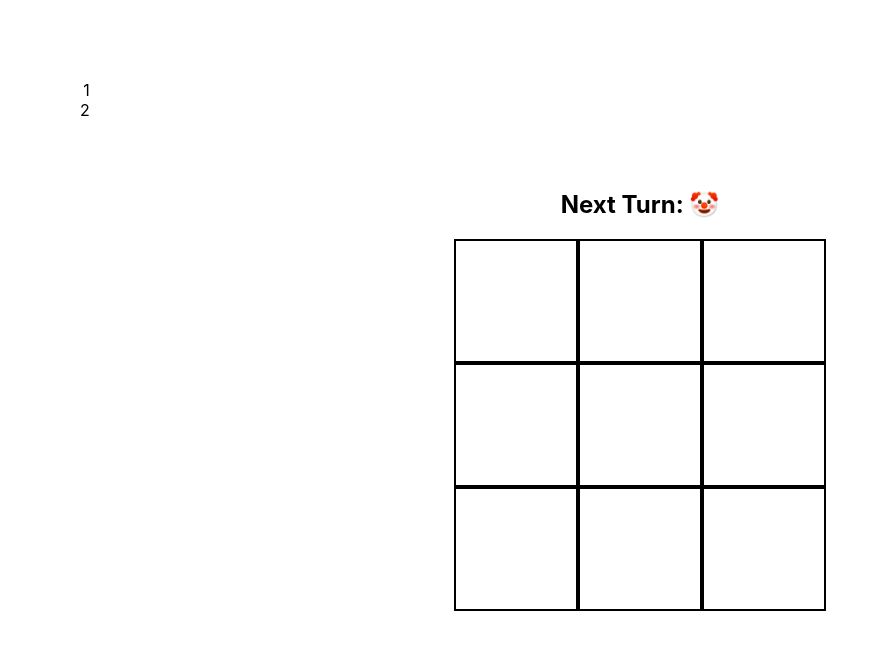
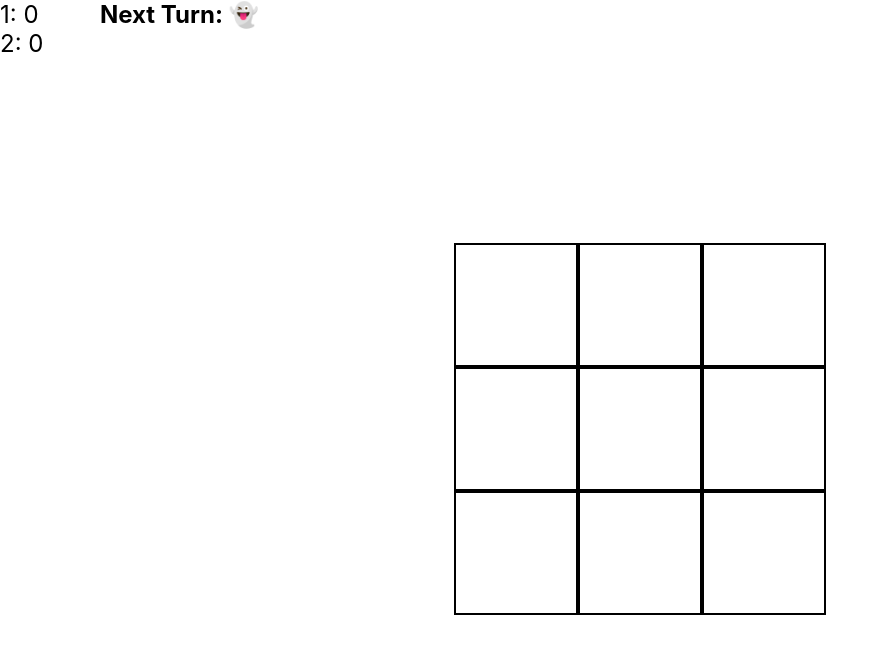
Before and after one commit to aleks1232123/emoji-tic-tac-toe-classes-reactjs, a React (Create React App) app: page / in a window 1280 px wide. Shown: the top 654 px of the page, without its empty margins (0-888 px from the left). Built offline with nearby package versions, Linux system fonts and the light colour scheme; the HTML template or start-up script is replaced by a standard one.

Commit message:
Add new components RestartButton & StatusBoard, move State to compnent App

```diff
--- a/src/App.js
+++ /dev/null
@@ -1,28 +0,0 @@
-import './App.css';
-import Board from './components/Board/Board';
-import Scoreboard from './components/Scoreboard/Scoreboard';
-
-function App() {
-
-  let charactersList = ['👻', '💀', '😈', '👹', '🤡', '💩', '👽', '👾', '🤖', '🎃'];
-  let gameCharacters = [];
-
-  while (true){
-    let firstChar = Math.round(Math.random()*(charactersList.length - 1));
-    let secChar = Math.round(Math.random()*(charactersList.length - 1));
-    if (firstChar !== secChar){
-      gameCharacters.push(charactersList[firstChar], charactersList[secChar]);
-      break;
-    };
-    continue;
-  }
-
-  return (
-    <div className="App">
-      <Scoreboard />
-      <Board characters={gameCharacters}/>
-    </div>
-  );
-}
-
-export default App;
--- /dev/null
+++ b/src/App.jsx
@@ -0,0 +1,116 @@
+import './App.css';
+import { Component } from 'react'
+import Board from './components/Board/Board';
+import Scoreboard from './components/Scoreboard/Scoreboard';
+import StatusBoard from './components/StatusBoard/StatusBoard';
+import RestartButton from './components/RestartButton/RestartButton';
+
+export default class App extends Component {
+
+  constructor(props){
+    super(props);
+    this.state = {  boardState: [[null, null, null],
+                                [null, null, null],
+                                [null, null, null]],
+                    gameStatus: this.gameCharacters[0],
+                    score: [0,0],
+                  };
+  }
+
+  charactersList = ['👻', '💀', '😈', '👹', '🤡', '💩', '👽', '👾', '🤖', '🎃'];
+  gameCharacters = ['👻', '💀'];
+  gameColorScheme = [[null, null, null], [null, null, null], [null, null, null]];
+
+  handleClick = (adr) => {
+    let newBoardState = [[...this.state.boardState[0]], [...this.state.boardState[1]], [...this.state.boardState[2]]];
+    let newGameStatus = this.state.gameStatus;
+    if (this.state.boardState[adr[0]][adr[2]] === null && this.calculateWinner(this.state.boardState) === 1){
+      newBoardState[adr[0]][adr[2]] = this.state.gameStatus;
+      newGameStatus = this.state.gameStatus === this.gameCharacters[0] ?  this.gameCharacters[1] : this.gameCharacters[0];
+    }
+    this.setState({ ...this.state, boardState: newBoardState, gameStatus: newGameStatus });
+  }
+
+  handleRestart = () => {
+    this.setState({ ...this.state,
+                    boardState: [[null, null, null],
+                                  [null, null, null],
+                                  [null, null, null]],
+                    gameStatus: this.gameCharacters[0]});
+    this.gameColorScheme = [[null, null, null], [null, null, null], [null, null, null]];
+  }
+
+  changeScore = (num) => {
+    let newScore = [...this.state.score];
+    newScore[num] += 1;
+    this.setState({...this.state, score: newScore});
+  }
+
+  calculateWinner = (boardState) => {
+    let nullCounter = 0;
+    for (let i = 0; i < boardState.length; i++){
+      if (boardState[i][0] && boardState[i][0] === boardState[i][1] && boardState[i][0] === boardState[i][2]){
+        this.gameColorScheme[i][0] = this.gameColorScheme[i][1] = this.gameColorScheme[i][2] = 1;
+        //this.changeScore(this.gameCharacters.indexOf(boardState[i][0]));
+        return boardState[i][0];
+      }
+      if (boardState[0][i] && boardState[0][i] === boardState[1][i] && boardState[0][i] === boardState[2][i]){
+        this.gameColorScheme[0][i] = this.gameColorScheme[1][i] = this.gameColorScheme[2][i] = 1;
+        //this.changeScore(this.gameCharacters.indexOf(boardState[0][i]));
+        return boardState[0][i];
+      }
+      if (boardState[0][i] === null || boardState[1][i] === null || boardState[2][i] === null){
+        nullCounter += 1;
+      }
+    }
+    if (boardState[0][0] && boardState[0][0] === boardState[1][1] && boardState[0][0] === boardState[2][2]){
+      this.gameColorScheme[0][0] = this.gameColorScheme[1][1] = this.gameColorScheme[2][2] = 1;
+      //this.changeScore(this.gameCharacters.indexOf(boardState[0][0]));
+      return boardState[0][0];
+    }
+    if (boardState[0][2] && boardState[0][2] === boardState[1][1] && boardState[0][2] === boardState[2][0]){
+      this.gameColorScheme[0][2] = this.gameColorScheme[1][1] = this.gameColorScheme[2][0] = 1;
+      //this.changeScore(this.gameCharacters.indexOf(boardState[0][2]));
+      return boardState[0][2];
+    }
+    console.log(nullCounter);
+    if (nullCounter > 0) return 1 //продолжение игры
+    else return 0;
+  }
+
+  render() {
+
+    const winner = this.calculateWinner(this.state.boardState);
+    let status;
+    if (winner === this.gameCharacters[0] || winner === this.gameCharacters[1]) {
+      status = 'The Winner Is ' + winner;
+      //console.log(this.gameColorScheme);
+    } else if (winner === 1) {
+      status = "Next Turn: " + (this.state.gameStatus);
+      //console.log(this.props.gameColorScheme);
+    } else {
+      status = "It's a Draw";
+    }
+    console.log(status);
+
+    // while (true){
+    //   let firstChar = Math.round(Math.random()*(this.charactersList.length - 1));
+    //   let secChar = Math.round(Math.random()*(this.charactersList.length - 1));
+    //   if (firstChar !== secChar){
+    //     this.gameCharacters.push(this.charactersList[firstChar], this.charactersList[secChar]);
+    //     break;
+    //   };
+    //   continue;
+    // }
+
+    return (
+      <div className="App">
+        <Scoreboard score={this.state.score}/>
+        <StatusBoard status={status}/>
+        <Board characters={this.gameCharacters} onClick={(i) => {this.handleClick(i)}} state={this.state} gameColorScheme={this.gameColorScheme}/>
+        <RestartButton winner={winner} onClick={() => this.handleRestart()}/>
+      </div>
+    );
+  }
+
+}
--- a/src/components/Board/Board.jsx
+++ b/src/components/Board/Board.jsx
@@ -3,90 +3,15 @@ import BoardRow from '../BoardRow/BoardRow'
 
 export default class Board extends Component {
 
-  constructor(props){
-    super(props);
-    this.state = { boardState: [[null, null, null],
-                                [null, null, null],
-                                [null, null, null]],
-                    gameStatus: this.props.characters[0]};
-  }
-
-  gameColorScheme = [[null, null, null], [null, null, null], [null, null, null]];
-
-  handleClick = (adr) => {
-    let newBoardState = [[...this.state.boardState[0]], [...this.state.boardState[1]], [...this.state.boardState[2]]];
-    let newGameStatus = this.state.gameStatus;
-    if (this.state.boardState[adr[0]][adr[2]] === null && this.calculateWinner(this.state.boardState) === 1){
-      newBoardState[adr[0]][adr[2]] = this.state.gameStatus;
-      newGameStatus = this.state.gameStatus === this.props.characters[0] ?  this.props.characters[1] : this.props.characters[0];
-    }
-    this.setState({ boardState: newBoardState, gameStatus: newGameStatus });
-  }
-
-  handleRestart = () => {
-    this.setState({ boardState: [ [null, null, null],
-                                  [null, null, null],
-                                  [null, null, null]],
-                    gameStatus: this.props.characters[0]});
-    this.gameColorScheme = [[null, null, null], [null, null, null], [null, null, null]];
-  }
-
-  calculateWinner = (boardState) => {
-    let nullCounter = 0;
-    for (let i = 0; i < boardState.length; i++){
-      if (boardState[i][0] && boardState[i][0] === boardState[i][1] && boardState[i][0] === boardState[i][2]){
-        this.gameColorScheme[i][0] = this.gameColorScheme[i][1] = this.gameColorScheme[i][2] = 1;
-        return boardState[i][0];
-      }
-      if (boardState[0][i] && boardState[0][i] === boardState[1][i] && boardState[0][i] === boardState[2][i]){
-        this.gameColorScheme[0][i] = this.gameColorScheme[1][i] = this.gameColorScheme[2][i] = 1;
-        return boardState[0][i];
-      }
-      if (boardState[0][i] === null || boardState[1][i] === null || boardState[2][i] === null){
-        nullCounter += 1;
-      }
-    }
-    if (boardState[0][0] && boardState[0][0] === boardState[1][1] && boardState[0][0] === boardState[2][2]){
-      this.gameColorScheme[0][0] = this.gameColorScheme[1][1] = this.gameColorScheme[2][2] = 1;
-      return boardState[0][0];
-    }
-    if (boardState[0][2] && boardState[0][2] === boardState[1][1] && boardState[0][2] === boardState[2][0]){
-      this.gameColorScheme[0][2] = this.gameColorScheme[1][1] = this.gameColorScheme[2][0] = 1;
-      return boardState[0][2];
-    }
-    console.log(nullCounter);
-    if (nullCounter > 0) return 1 //продолжение игры
-    else return 0;
-  }
-
   render() {
 
-    const winner = this.calculateWinner(this.state.boardState);
-    let status;
-    if (winner === this.props.characters[0] || winner === this.props.characters[1]) {
-      status = 'The Winner Is ' + winner;
-      console.log(this.gameColorScheme);
-    } else if (winner === 1) {
-      status = "Next Turn: " + (this.state.gameStatus);
-      console.log(this.gameColorScheme);
-    } else {
-      status = "It's a Draw";
-    }
-
     return (
-      <div>
         <div className='boardBorder'
               style={{height: '100vh', display: 'flex', flexDirection: 'column', justifyContent: 'center', alignItems: 'center'}}>
-          <div style={{fontSize: '24px', marginBottom: '20px'}}>
-            <b>{status}</b>
-          </div>
           <div className='board'>
-            {[0,1,2].map((num) => <BoardRow onClick={(i) => this.handleClick(i)} value = {this.state.boardState[num]} row = {num} key = {num} gameColorScheme = {this.gameColorScheme[num]}/>)}
-          </div>
-          <div style={{position: 'absolute', bottom: '170px'}}>{winner !== 1 ? (<button onClick={this.handleRestart} style={{backgroundColor: 'teal', fontSize: '18px', border: 'none', borderRadius: '3px', cursor: 'pointer', width: '150px', height: '50px', color: 'white'}}><b>RESTART</b></button>) : null}
+            {[0,1,2].map((num) => <BoardRow onClick={(i) => {this.props.onClick(i)}} value = {this.props.state.boardState[num]} row = {num} key = {num} gameColorScheme = {this.props.gameColorScheme[num]}/>)}
           </div>
         </div>
-      </div>
     )
   }
 }
--- /dev/null
+++ b/src/components/RestartButton/RestartButton.jsx
@@ -0,0 +1,11 @@
+import React, { Component } from 'react'
+
+export default class RestartButton extends Component {
+  render() {
+    return (
+      <div style={{position: 'absolute', bottom: '170px'}}>
+        {this.props.winner !== 1 ? (<button onClick={() => this.props.onClick()} style={{backgroundColor: 'teal', fontSize: '18px', border: 'none', borderRadius: '3px', cursor: 'pointer', width: '150px', height: '50px', color: 'white'}}><b>RESTART</b></button>) : null}
+      </div>
+    )
+  }
+}
--- a/src/components/Scoreboard/Scoreboard.jsx
+++ b/src/components/Scoreboard/Scoreboard.jsx
@@ -3,9 +3,9 @@ import React, { Component } from 'react'
 export default class Scoreboard extends Component {
   render() {
     return (
-      <div style={{display: 'flex', flexDirection: 'column', alignItems: 'flex-end', margin: '80px', position: 'absolute'}}>
-        <div>1</div>
-        <div>2</div>
+      <div style={{fontSize: '24px', position: 'absolute'}}>
+        <div>1: {this.props.score[0]}</div>
+        <div>2: {this.props.score[1]}</div>
       </div>
     )
   }
--- /dev/null
+++ b/src/components/StatusBoard/StatusBoard.jsx
@@ -0,0 +1,12 @@
+import React, { Component } from 'react'
+
+export default class StatusBoard extends Component {
+  render() {
+
+    return (
+      <div style={{fontSize: '24px', marginLeft: '100px'}}>
+            <b>{this.props.status}</b>
+      </div>
+    )
+  }
+}
```
